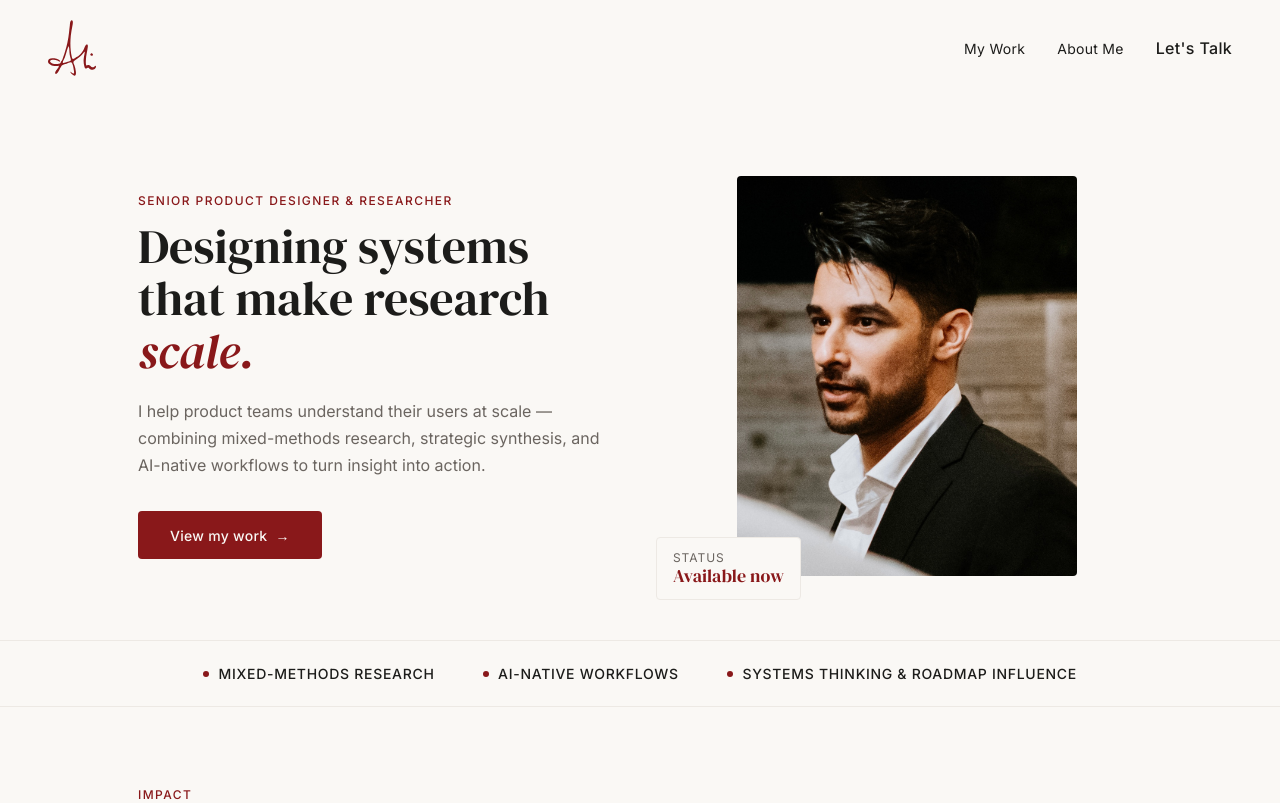
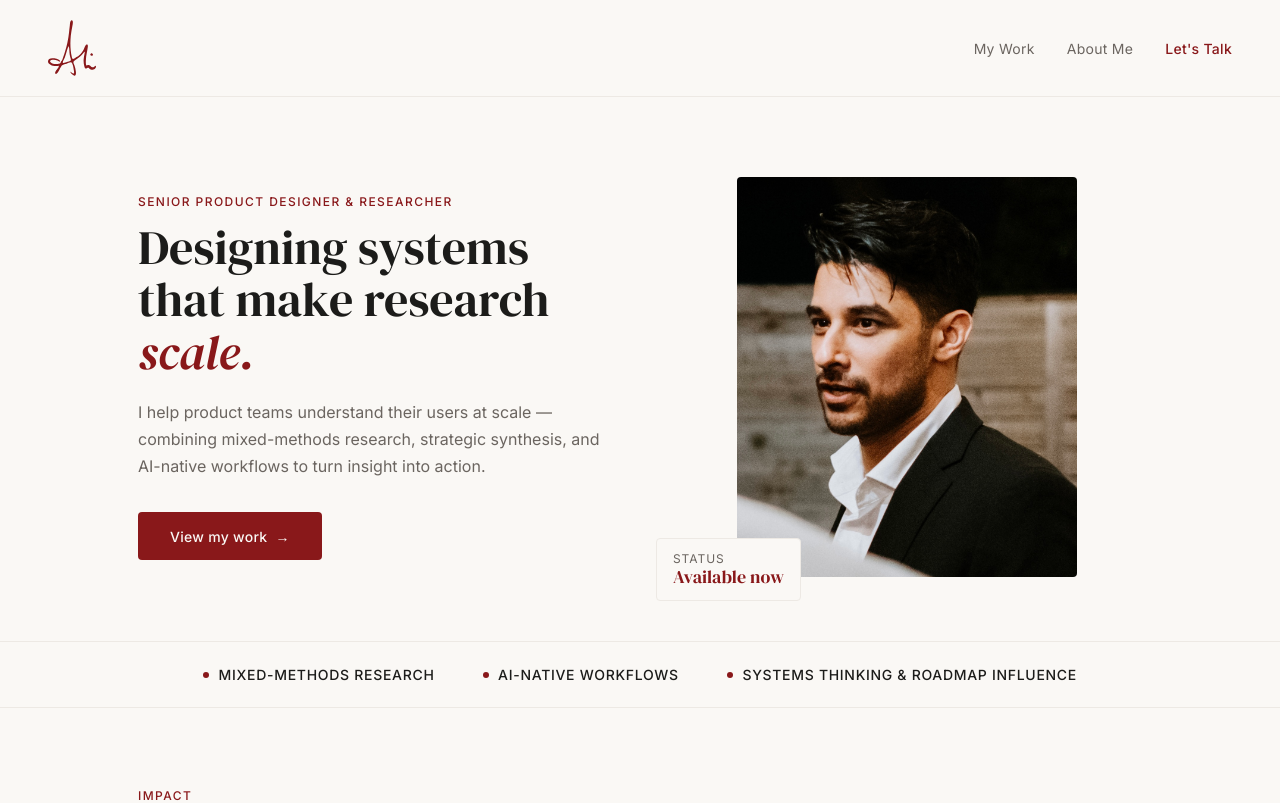
Before and after one commit to alikhandesign/alikhandesign.com, a Next.js app: page / in a window 1280 px wide. Shown: the top 803 px of the page. Built offline with nearby package versions, Linux system fonts and the light colour scheme.

Commit message:
Revert: token rename sweep (broke styles, needs debugging)

```diff
--- a/app/components/Nav.tsx
+++ b/app/components/Nav.tsx
@@ -16,7 +16,7 @@ export default function Nav() {
     const isHovered = hovered === href && !isActive
     return {
       textDecoration: 'none',
-      color: isActive ? 'var(--color-text)' : isHovered ? 'var(--color-accent-dark)' : 'var(--color-text-muted)',
+      color: isActive ? 'var(--text)' : isHovered ? 'var(--accent-dark)' : 'var(--text-muted)',
       fontWeight: isActive || isHovered ? 500 : 400,
       transition: 'color 0.15s',
     }
@@ -25,7 +25,7 @@ export default function Nav() {
   return (
     <>
       <a href="#main-content" className="skip-nav">Skip to main content</a>
-      <nav className="site-nav" role="navigation" aria-label="Main navigation" style={{ display: 'flex', justifyContent: 'space-between', alignItems: 'center', borderBottom: '1px solid var(--color-border)', background: 'var(--color-bg)', position: 'sticky', top: 0, zIndex: 100 }}>
+      <nav className="site-nav" role="navigation" aria-label="Main navigation" style={{ display: 'flex', justifyContent: 'space-between', alignItems: 'center', borderBottom: '1px solid var(--border)', background: 'var(--bg)', position: 'sticky', top: 0, zIndex: 100 }}>
         <Link href="/" aria-label="Ali Khan Design — Home" style={{ display: 'flex', alignItems: 'center' }}>
           <Image src="/images/logo.svg" alt="" width={48} height={56} priority aria-hidden="true" />
         </Link>
@@ -42,7 +42,7 @@ export default function Nav() {
             <button
               ref={triggerRef}
               onClick={() => setModalOpen(true)}
-              style={{ background: 'none', border: 'none', cursor: 'pointer', color: 'var(--color-accent)', fontWeight: 500, fontFamily: 'var(--font-sans)', fontSize: 'var(--color-text-base)', letterSpacing: 'var(--letter-spacing-sm)', padding: 0 }}
+              style={{ background: 'none', border: 'none', cursor: 'pointer', color: 'var(--accent)', fontWeight: 500, fontFamily: 'var(--font-sans)', fontSize: 'var(--text-base)', letterSpacing: 'var(--letter-spacing-sm)', padding: 0 }}
             >Let's Talk</button>
           </li>
         </ul>
```
